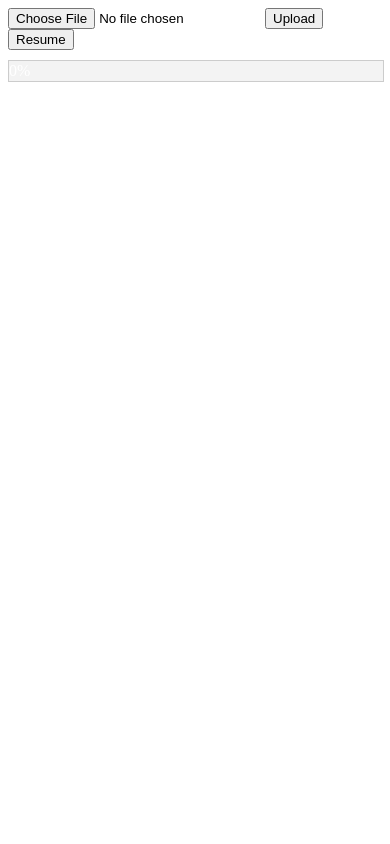
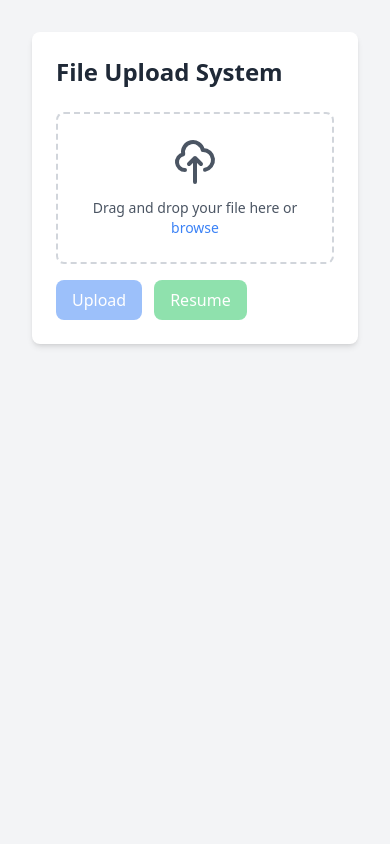
Before and after one commit to arifrhm/fastapi-upload-download-be, a FastAPI app: page / in a window 390 px wide. Run offline with FastAPI, Linux system fonts and the light colour scheme; some libraries are stand-ins or nearby versions.

Commit message:
feat: Enhance file upload system with UI improvements and bug fixes
- Add Tailwind CSS for modern and responsive design
- Implement drag and drop functionality
- Add file size formatting and display
- Improve progress bar visualization
- Add status messages with different states (error, success, info)

Bug fixes:
- Fix progress bar not showing 100% on completion
- Fix resume upload progress calculation
- Fix infinite progress percentage issue
- Fix DOM loading issues with proper event listeners

UI/UX improvements:
- Add visual feedback for drag and drop
- Add file information display
- Add proper button states (disabled/enabled)
- Add transition animations for progress bar
- Improve error handling and user feedback

Code organization:
- Separate CSS and JavaScript from HTML
- Add proper error checking for DOM elements
- Improve code structure with separate functions
- Add proper comments and documentation

Technical improvements:
- Add file existence checking before upload
- Improve chunk handling during resume
- Add proper progress calculation
- Add safety checks for division by zero
- Add proper event handling for file input

This commit provides a more robust and user-friendly file upload system with
better error handling and visual feedback.

```diff
--- a/static/js/upload.js
+++ b/static/js/upload.js
@@ -1,92 +1,225 @@
-document.addEventListener("DOMContentLoaded", () => {
-    const uploadForm = document.getElementById("upload-form");
-    const downloadForm = document.getElementById("download-form");
-    const searchForm = document.getElementById("search-form");
-    const filesList = document.getElementById("files");
-    const searchResults = document.getElementById("results");
+document.addEventListener('DOMContentLoaded', function() {
+    // Global variables
+    let uploadQueue = {};
+    let currentChunkIndex = 0;
+    let totalChunks = 0;
+    let fileName = '';
+    let fileSize = 0;
 
-    // Handle file upload
-    uploadForm.addEventListener("submit", async (e) => {
-        e.preventDefault();
+    // Get DOM elements
+    const fileInput = document.getElementById('fileInput');
+    const dropZone = document.getElementById('dropZone');
+    const fileInfo = document.getElementById('fileInfo');
+    const fileNameElement = document.getElementById('fileName');
+    const fileSizeElement = document.getElementById('fileSize');
+    const uploadBtn = document.getElementById('uploadBtn');
+    const resumeBtn = document.getElementById('resumeBtn');
+    const progressContainer = document.getElementById('progressContainer');
+    const statusMessage = document.getElementById('statusMessage');
+    const progressBar = document.getElementById('progressBar');
+    const progressText = document.getElementById('progressText');
 
-        const fileInput = document.getElementById("file-input");
-        const file = fileInput.files[0];
-        const chunkSize = 1 * 1024 * 1024; // 1 MB
+    // Verify all elements exist
+    if (!fileInput || !dropZone || !fileInfo || !fileNameElement ||
+        !fileSizeElement || !uploadBtn || !resumeBtn || !progressContainer ||
+        !statusMessage || !progressBar || !progressText) {
+        console.error('Some DOM elements are missing');
+        return;
+    }
 
-        const uploadUrl = "/upload/";
+    // Format file size function
+    function formatFileSize(bytes) {
+        if (bytes === 0) return '0 Bytes';
+        const k = 1024;
+        const sizes = ['Bytes', 'KB', 'MB', 'GB', 'TB'];
+        const i = Math.floor(Math.log(bytes) / Math.log(k));
+        return parseFloat((bytes / Math.pow(k, i)).toFixed(2)) + ' ' + sizes[i];
+    }
 
-        for (let start = 0; start < file.size; start += chunkSize) {
-            const end = Math.min(start + chunkSize, file.size);
-            const chunk = file.slice(start, end);
-            const formData = new FormData();
-            formData.append("file", chunk);
+    // Show status message
+    function showStatus(message, type = 'info') {
+        statusMessage.className = 'text-sm rounded-lg p-3 ' +
+            (type === 'error' ? 'bg-red-100 text-red-700' :
+             type === 'success' ? 'bg-green-100 text-green-700' :
+             'bg-blue-100 text-blue-700');
+        statusMessage.textContent = message;
+        statusMessage.classList.remove('hidden');
+    }
+
+    // File input change handler
+    fileInput.addEventListener('change', async function(e) {
+        const file = e.target.files[0];
+        if (file) {
+            fileName = file.name;
+            fileSize = file.size;
+
+            fileNameElement.textContent = fileName;
+            fileSizeElement.textContent = formatFileSize(fileSize);
+            fileInfo.classList.remove('hidden');
 
             try {
-                await fetch(uploadUrl, {
-                    method: "POST",
-                    body: formData
-                });
-                console.log(`Chunk from ${start} to ${end} uploaded.`);
+                const response = await fetch(`/search?file_name=${encodeURIComponent(fileName)}`);
+                const data = await response.json();
+
+                if (data.matching_files && data.matching_files.includes(fileName)) {
+                    showStatus('File already exists. You can resume the upload.', 'info');
+                    resumeBtn.disabled = false;
+                } else {
+                    uploadBtn.disabled = false;
+                    resumeBtn.disabled = true;
+                }
             } catch (error) {
-                console.error("Upload failed:", error);
+                console.error('Error checking file:', error);
+                uploadBtn.disabled = false;
             }
         }
     });
 
-    // Handle file download
-    downloadForm.addEventListener("submit", (e) => {
+    // Drag and drop handlers
+    dropZone.addEventListener('dragover', (e) => {
         e.preventDefault();
-
-        const fileName = document.getElementById("download-file-name").value;
-        const downloadUrl = `/download/${fileName}`;
-
-        window.location.href = downloadUrl;
+        dropZone.classList.add('border-blue-500');
     });
 
-    // Handle file search
-    searchForm.addEventListener("submit", async (e) => {
-        e.preventDefault();
-
-        const fileName = document.getElementById("search-file-name").value;
-        const searchUrl = `/search/?file_name=${fileName}`;
-
-        try {
-            const response = await fetch(searchUrl);
-            const result = await response.json();
-            searchResults.innerHTML = "";
-            if (result.matching_files.length) {
-                result.matching_files.forEach(file => {
-                    const li = document.createElement("li");
-                    li.textContent = file;
-                    searchResults.appendChild(li);
-                });
-            } else {
-                searchResults.innerHTML = "<li>No matching files found.</li>";
-            }
-        } catch (error) {
-            console.error("Search failed:", error);
-        }
+    dropZone.addEventListener('dragleave', () => {
+        dropZone.classList.remove('border-blue-500');
     });
 
-    // Fetch and display file list on page load
-    async function fetchFileList() {
-        try {
-            const response = await fetch("/files/");
-            const result = await response.json();
-            filesList.innerHTML = "";
-            if (result.files.length) {
-                result.files.forEach(file => {
-                    const li = document.createElement("li");
-                    li.textContent = file;
-                    filesList.appendChild(li);
-                });
-            } else {
-                filesList.innerHTML = "<li>No files found.</li>";
-            }
-        } catch (error) {
-            console.error("Failed to fetch files:", error);
+    dropZone.addEventListener('drop', (e) => {
+        e.preventDefault();
+        dropZone.classList.remove('border-blue-500');
+        fileInput.files = e.dataTransfer.files;
+        fileInput.dispatchEvent(new Event('change'));
+    });
+
+    // Make functions globally available
+    window.startUpload = function() {
+        const file = fileInput.files[0];
+        if (!file) {
+            showStatus('Please select a file first.', 'error');
+            return;
         }
+
+        fileSize = file.size;
+        const chunkSize = 1024 * 1024; // 1MB
+        totalChunks = Math.ceil(fileSize / chunkSize);
+        fileName = file.name;
+        uploadQueue = {};
+
+        for (let i = 0; i < totalChunks; i++) {
+            const start = i * chunkSize;
+            const end = Math.min(start + chunkSize, fileSize);
+            const chunk = file.slice(start, end);
+            uploadQueue[i] = { chunk, index: i };
+        }
+
+        currentChunkIndex = 0;
+        progressContainer.classList.remove('hidden');
+        uploadBtn.disabled = true;
+        resumeBtn.disabled = true;
+        uploadNextChunk();
+    };
+
+    // Add this function to update progress bar
+    function updateProgressBar() {
+        if (totalChunks === 0) return;
+        const percent = Math.min((currentChunkIndex / totalChunks) * 100, 100);
+        progressBar.style.width = `${percent}%`;
+        progressText.textContent = `${Math.round(percent)}%`;
     }
 
-    fetchFileList();
+    function completeProgress() {
+        progressBar.style.width = '100%';
+        progressText.textContent = '100%';
+        showStatus('Upload completed successfully!', 'success');
+    }
+
+    window.uploadNextChunk = function() {
+        if (currentChunkIndex >= totalChunks) {
+            completeProgress();
+            return;
+        }
+
+        if (!uploadQueue[currentChunkIndex]) {
+            currentChunkIndex++;
+            uploadNextChunk();
+            return;
+        }
+
+        const { chunk, index } = uploadQueue[currentChunkIndex];
+        const formData = new FormData();
+        formData.append('part_number', index + 1);
+        formData.append('total_parts', totalChunks);
+        formData.append('file', chunk);
+        formData.append('file_name', fileName);
+
+        fetch('/upload_part/', {
+            method: 'POST',
+            body: formData
+        })
+        .then(response => response.json())
+        .then(data => {
+            if (data.message.includes('uploaded') || data.message.includes('complete')) {
+                delete uploadQueue[currentChunkIndex];
+                currentChunkIndex++;
+
+                if (currentChunkIndex >= totalChunks) {
+                    completeProgress();
+                } else {
+                    updateProgressBar();
+                    uploadNextChunk();
+                }
+            } else {
+                showStatus('Error uploading chunk: ' + data.message, 'error');
+            }
+        })
+        .catch(error => {
+            console.error('Error:', error);
+            showStatus('Error uploading chunk. Please try resuming.', 'error');
+            resumeBtn.disabled = false;
+        });
+    };
+
+    window.resumeUpload = function() {
+        if (!fileName || !fileInput.files[0]) {
+            showStatus('No file selected for resume.', 'error');
+            return;
+        }
+
+        const file = fileInput.files[0];
+        fileSize = file.size;
+        const chunkSize = 1024 * 1024; // 1MB
+        totalChunks = Math.ceil(fileSize / chunkSize);
+
+        fetch(`/resume-upload?file_name=${encodeURIComponent(fileName)}`)
+            .then(response => response.json())
+            .then(data => {
+                currentChunkIndex = data.chunk_index;
+                console.log(`Resuming from chunk ${currentChunkIndex}`);
+
+                // If resuming from last chunk, complete the progress
+                if (currentChunkIndex >= totalChunks) {
+                    completeProgress();
+                    return;
+                }
+
+                // Recreate upload queue for remaining chunks
+                uploadQueue = {};
+                for (let i = currentChunkIndex; i < totalChunks; i++) {
+                    const start = i * chunkSize;
+                    const end = Math.min(start + chunkSize, fileSize);
+                    const chunk = file.slice(start, end);
+                    uploadQueue[i] = { chunk, index: i };
+                }
+
+                progressContainer.classList.remove('hidden');
+                resumeBtn.disabled = true;
+                updateProgressBar();
+                uploadNextChunk();
+            })
+            .catch(error => {
+                console.error('Error resuming upload:', error);
+                showStatus('Error resuming upload.', 'error');
+            });
+    };
 });
--- a/templates/index.html
+++ b/templates/index.html
@@ -4,112 +4,59 @@
     <meta charset="UTF-8">
     <meta name="viewport" content="width=device-width, initial-scale=1.0">
     <title>Chunk Upload with Resume</title>
-    <style>
-        #progressBar {
-            width: 100%;
-            background-color: #f3f3f3;
-            border: 1px solid #ccc;
-            margin-top: 10px;
-        }
-        #progressBar span {
-            display: block;
-            height: 20px;
-            background-color: #4caf50;
-            width: 0;
-            color: #fff;
-            text-align: center;
-            line-height: 20px;
-        }
-    </style>
+    <script src="https://cdn.tailwindcss.com"></script>
 </head>
-<body>
-    <input type="file" id="fileInput" />
-    <button onclick="startUpload()">Upload</button>
-    <button onclick="resumeUpload()">Resume</button>
-    <div id="progressBar"><span id="progressText">0%</span></div>
+<body class="bg-gray-100 min-h-screen p-8">
+    <div class="max-w-2xl mx-auto bg-white p-6 rounded-lg shadow-md">
+        <h1 class="text-2xl font-bold mb-6 text-gray-800">File Upload System</h1>
 
-    <script>
-        let uploadQueue = {};
-        let currentChunkIndex = 0;
-        let totalChunks = 0;
-        let fileName = '';
-        let fileSize = 0;
+        <!-- File Upload Area -->
+        <div id="uploadArea" class="space-y-4">
+            <!-- File Input Area -->
+            <div class="border-2 border-dashed border-gray-300 rounded-lg p-6 text-center" id="dropZone">
+                <input type="file" id="fileInput" class="hidden" />
+                <label for="fileInput" class="cursor-pointer">
+                    <div class="text-gray-600">
+                        <svg class="mx-auto h-12 w-12 mb-3" fill="none" stroke="currentColor" viewBox="0 0 24 24">
+                            <path stroke-linecap="round" stroke-linejoin="round" stroke-width="2" d="M7 16a4 4 0 01-.88-7.903A5 5 0 1115.9 6L16 6a5 5 0 011 9.9M15 13l-3-3m0 0l-3 3m3-3v12" />
+                        </svg>
+                        <p class="text-sm">Drag and drop your file here or <span class="text-blue-500">browse</span></p>
+                    </div>
+                </label>
+            </div>
 
-        function startUpload() {
-            const fileInput = document.getElementById('fileInput');
-            const file = fileInput.files[0];
-            fileSize = file.size;
-            const chunkSize = 1024 * 1024; // 1MB
-            totalChunks = Math.ceil(fileSize / chunkSize);
-            fileName = file.name;  // Store the original file name
-            uploadQueue = {};
+            <!-- File Info -->
+            <div id="fileInfo" class="hidden bg-gray-50 p-4 rounded-lg">
+                <p class="text-sm text-gray-600">Selected file: <span id="fileName" class="font-medium"></span></p>
+                <p class="text-sm text-gray-600">Size: <span id="fileSize" class="font-medium"></span></p>
+            </div>
 
-            for (let i = 0; i < totalChunks; i++) {
-                const start = i * chunkSize;
-                const end = Math.min(start + chunkSize, fileSize);
-                const chunk = file.slice(start, end);
-                uploadQueue[i] = { chunk, index: i };
-            }
+            <!-- Buttons -->
+            <div class="flex space-x-3">
+                <button onclick="startUpload()" class="bg-blue-500 hover:bg-blue-600 text-white px-4 py-2 rounded-lg disabled:opacity-50" id="uploadBtn" disabled>
+                    Upload
+                </button>
+                <button onclick="resumeUpload()" class="bg-green-500 hover:bg-green-600 text-white px-4 py-2 rounded-lg disabled:opacity-50" id="resumeBtn" disabled>
+                    Resume
+                </button>
+            </div>
 
-            currentChunkIndex = 0;
-            uploadNextChunk();
-        }
+            <!-- Progress Container -->
+            <div class="hidden" id="progressContainer">
+                <div class="flex justify-between text-sm text-gray-600 mb-1">
+                    <span>Progress</span>
+                    <span id="progressText">0%</span>
+                </div>
+                <div class="w-full bg-gray-200 rounded-full h-2.5">
+                    <div id="progressBar" class="bg-blue-500 h-2.5 rounded-full transition-all duration-300" style="width: 0%"></div>
+                </div>
+            </div>
 
-        function uploadNextChunk() {
-            if (currentChunkIndex >= totalChunks) {
-                console.log('Upload complete');
-                return;
-            }
+            <!-- Status Message -->
+            <div id="statusMessage" class="hidden text-sm rounded-lg p-3"></div>
+        </div>
+    </div>
 
-            if (!uploadQueue[currentChunkIndex]) {
-                currentChunkIndex++;
-                uploadNextChunk();
-                return;
-            }
-
-            const { chunk, index } = uploadQueue[currentChunkIndex];
-            const formData = new FormData();
-            formData.append('part_number', index + 1); // part_number is 1-based index
-            formData.append('total_parts', totalChunks);
-            formData.append('file', chunk);
-            formData.append('file_name', fileName);  // Send original file name
-
-            fetch('/upload_part/', {
-                method: 'POST',
-                body: formData
-            })
-            .then(response => response.json())
-            .then(data => {
-                if (data.message.includes('uploaded') || data.message.includes('complete')) {
-                    delete uploadQueue[currentChunkIndex];
-                    currentChunkIndex++;
-                    updateProgressBar();
-                    uploadNextChunk();
-                } else {
-                    console.error('Error:', data.message);
-                }
-            })
-            .catch(error => console.error('Error:', error));
-        }
-
-        function updateProgressBar() {
-            const progressBar = document.getElementById('progressBar');
-            const progressText = document.getElementById('progressText');
-            const percent = (currentChunkIndex / totalChunks) * 100;
-            progressBar.style.width = percent + '%';
-            progressText.textContent = Math.round(percent) + '%';
-        }
-
-        function resumeUpload() {
-            fetch(`/resume-upload?file_name=${fileName}`)
-                .then(response => response.json())
-                .then(data => {
-                    currentChunkIndex = data.chunk_index;
-                    console.log(`Resuming from chunk ${currentChunkIndex}`);
-                    uploadNextChunk();
-                })
-                .catch(error => console.error('Error resuming upload:', error));
-        }
-    </script>
+    <script src="{{ url_for('static', path='js/upload.js') }}"></script>
 </body>
 </html>
```
Also changed, not shown: static/css/styles.css (added, +16 -0 lines), static/style.css (deleted, +0 -30 lines).
